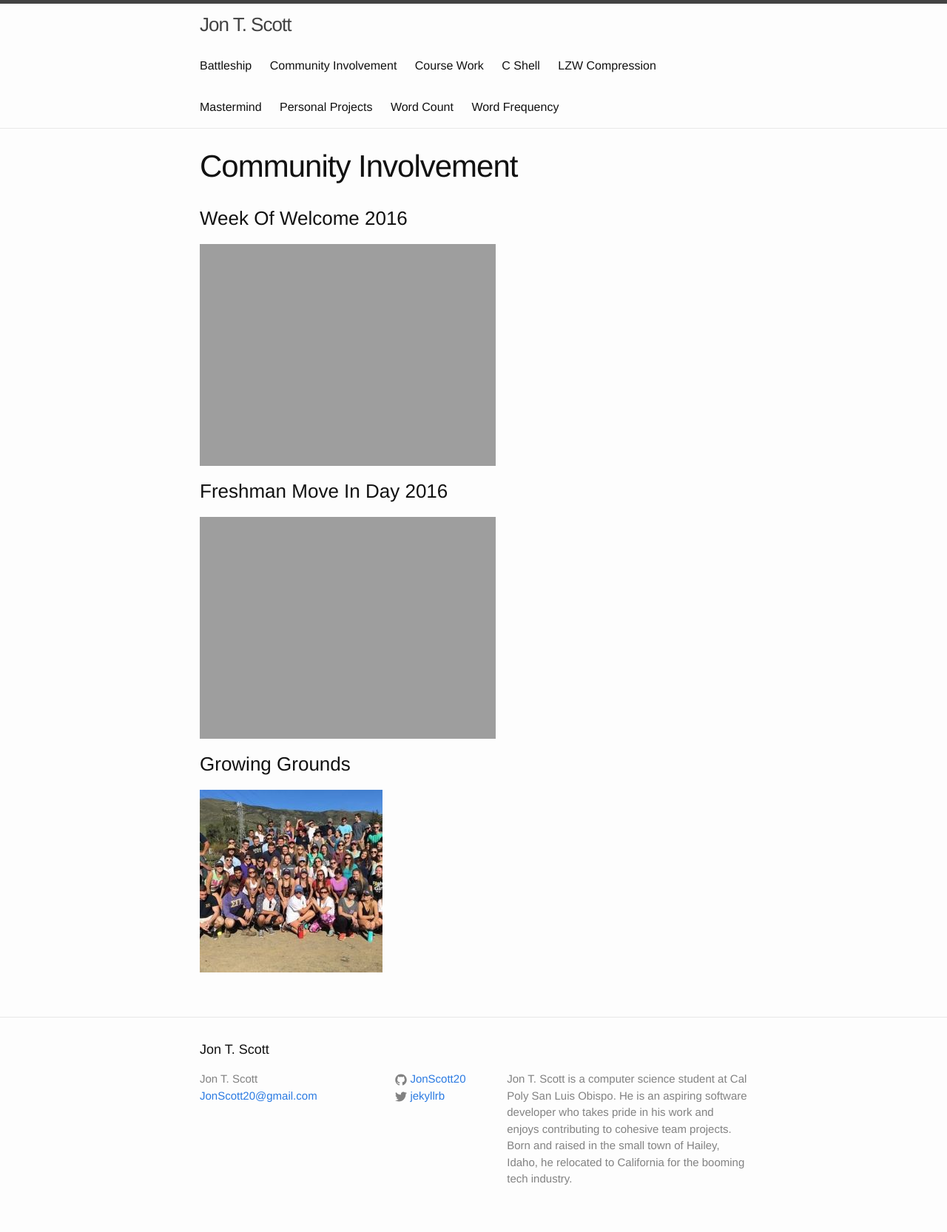
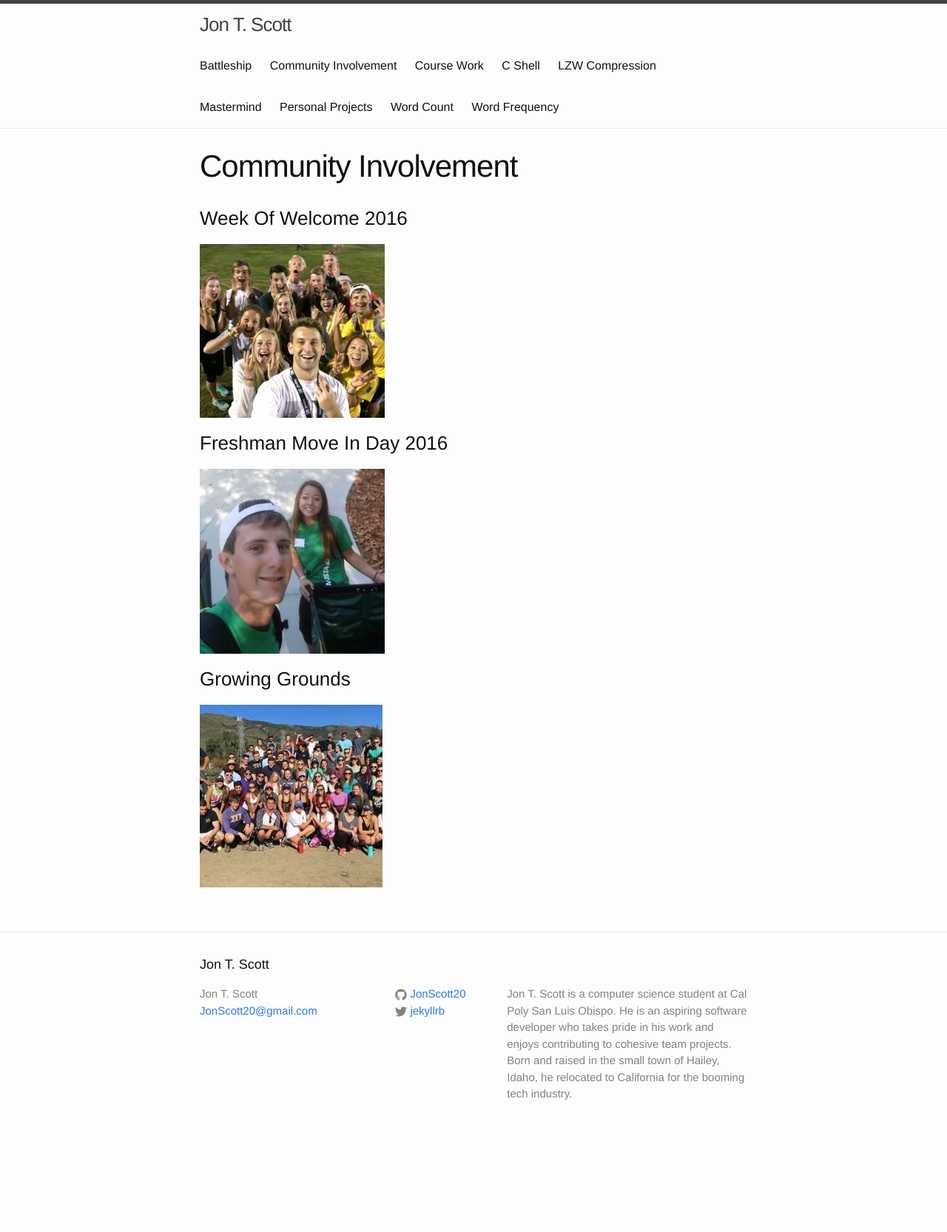
Before and after one commit to JonScott20/JonScott20.github.io, a Jekyll site: the page built from community_involvement.md, in a window 1280 px wide. Shown: the whole page at 74% size. Built offline with Jekyll 4.4.1, drawn with Linux system fonts in a browser that asks for light colours; after the commit the page ends 1551 px from its top, so only the background shows below that.

Commit message:
Update community_involvement.md

```diff
--- a/community_involvement.md
+++ b/community_involvement.md
@@ -5,10 +5,10 @@ permalink: /community_involvment/
 ---
 
 ### Week Of Welcome 2016
-![WowRama2016](https://jonscott20.github.io/Files/Images/WowRama2016.png)
+![WowRama2016](https://jonscott20.github.io/Files/Images/WowRama2016.jpg)
 
 ### Freshman Move In Day 2016
-![FreshmanMoveIn2016](https://jonscott20.github.io/Files/Images/FreshmanMoveIn2016.png)
+![FreshmanMoveIn2016](https://jonscott20.github.io/Files/Images/FreshmanMoveIn2016.jpg)
 
 ### Growing Grounds
 ![GrowingGrounds](https://jonscott20.github.io/Files/Images/GrowingGrounds.jpg)
```
